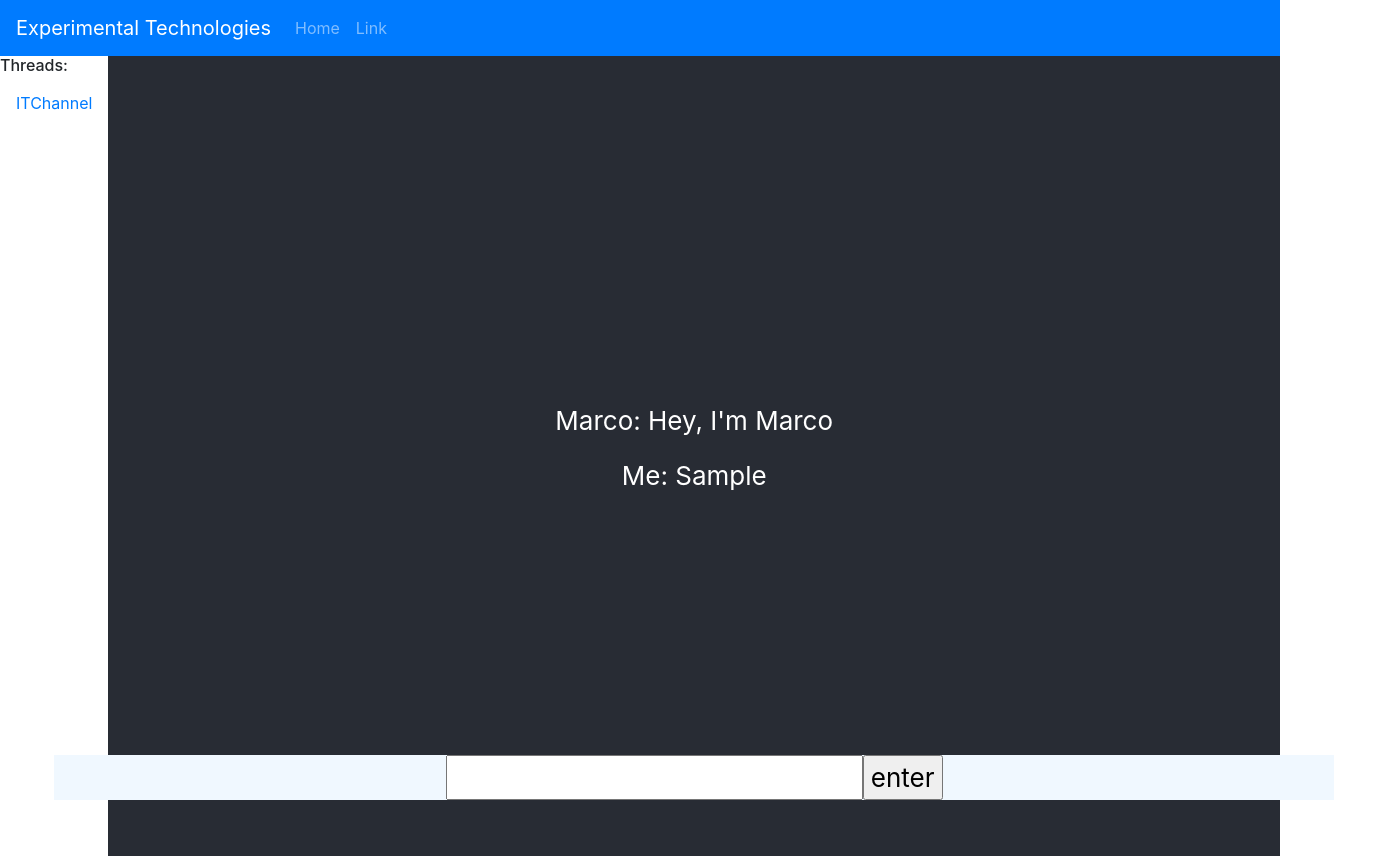
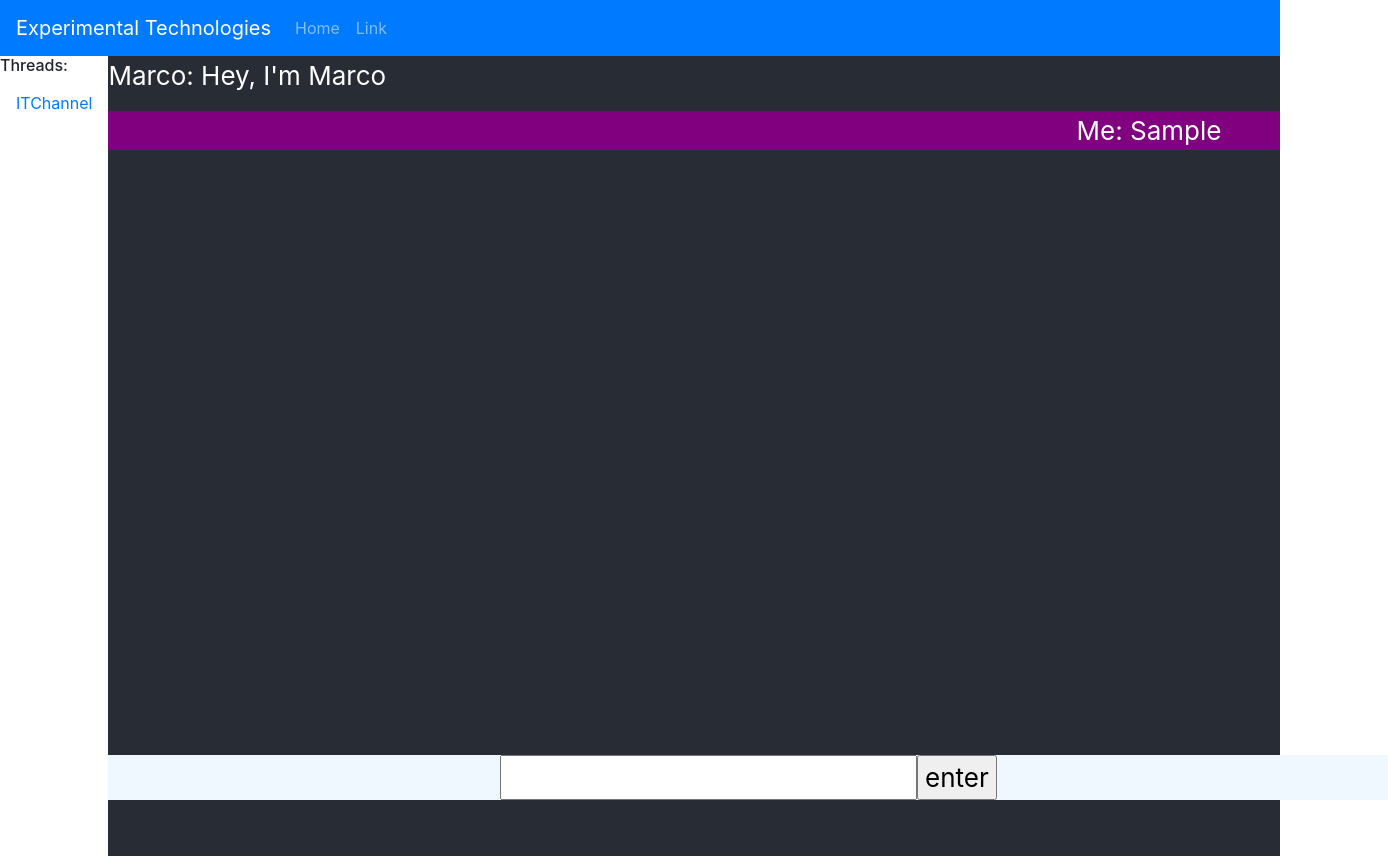
Before and after one commit to jhiatt/chat-story-app, a React (Create React App) app: page / in a window 1280 px wide. Both pictures are taken after typing "Sample" into the empty fields and a click on the input "enter". Shown: the whole page, 1388 px wide, since content can reach past the window. Built offline with nearby package versions, Linux system fonts and the light colour scheme.

Commit message:
everythings working

```diff
--- a/src/App.css
+++ b/src/App.css
@@ -1,16 +1,5 @@
 .App {
   text-align: center;
-}
-
-.App-logo {
-  height: 40vmin;
-  pointer-events: none;
-}
-
-@media (prefers-reduced-motion: no-preference) {
-  .App-logo {
-    animation: App-logo-spin infinite 20s linear;
-  }
 }
 
 .App-header {
@@ -18,23 +7,14 @@
   min-height: 100vh;
   display: flex;
   flex-direction: column;
-  align-items: center;
-  justify-content: center;
+  /* align-items: left; */
+  /* justify-content: center; */
   font-size: calc(10px + 2vmin);
   color: white;
 }
 
 .App-link {
   color: #61dafb;
-}
-
-@keyframes App-logo-spin {
-  from {
-    transform: rotate(0deg);
-  }
-  to {
-    transform: rotate(360deg);
-  }
 }
 
 .bubble-color1 {
@@ -65,4 +45,9 @@
 .my-message {
   text-align: right;
   background-color: purple;
+  padding-right: 5%;
 }
+
+.auto-message {
+  text-align: left;
+}
--- a/src/components/chatBubble.js
+++ b/src/components/chatBubble.js
@@ -2,18 +2,26 @@ import React from 'react';
 
 // This will be used to manage buble design and behavior
 class ChatBubble extends React.Component {
-    constructor(props) {
-        super(props);
-        console.log(props.myMessage);
-    }
+
 // Cannot get my message class to attach, cannot get key working.
 
     render() {
+        let message;
+
+        if (this.props.userName === "Me") {
+            message = <div className="my-message" >
+                <p>{this.props.userName}: {this.props.message}</p>
+            </div>
+        } else {
+            message = <div className="auto-message">
+                <p>{this.props.userName}: {this.props.message}</p>
+            </div>
+        }
 
         return (
-            <div className={(this.props.myMessage) ? "my-message" : "" } >
-                <p>{this.props.userName}: {this.props.message}</p>
-            </div>
+            <React.Fragment>
+                {message}
+            </React.Fragment>
         )
     }
 }
--- a/src/components/textStorage.js
+++ b/src/components/textStorage.js
@@ -1,10 +1,10 @@
 
 let allPosts = [
     {
-        userName: "Marco", message: "Hey, I'm Marco", myMessage: false
+        userName: "Marco", message: "Hey, I'm Marco"
     },
     {
-        userName: "Jonny", message: "Hey, I'm Jonny", myMessage: false
+        userName: "Jonny", message: "Hey, I'm Jonny"
     }
 ];
 
--- a/src/components/userChatBubble.js
+++ b/src/components/userChatBubble.js
@@ -27,8 +27,7 @@ class UserChatBubble extends React.Component {
         let newChat = {
             userName: "Me",
             message: this.state.value,
-            myMessage: true
-        }
+        };
         this.setState({texts: [...this.state.texts, newChat ] });
         this.setState({value: ''});
         event.preventDefault();
@@ -56,10 +55,6 @@ class UserChatBubble extends React.Component {
                 <ChatText >
                     {bubbledItems}
                 </ChatText>
-                <div >
-                    {this.state.value}
-                </div>
-                {/* This needs the same class as chatbubble*/}
                 <form onSubmit={this.handleSubmit} className="chat-submit" >
                     <input value={this.state.value} onChange={this.handleChange} />
                     <input type="submit" value="enter" />
```
